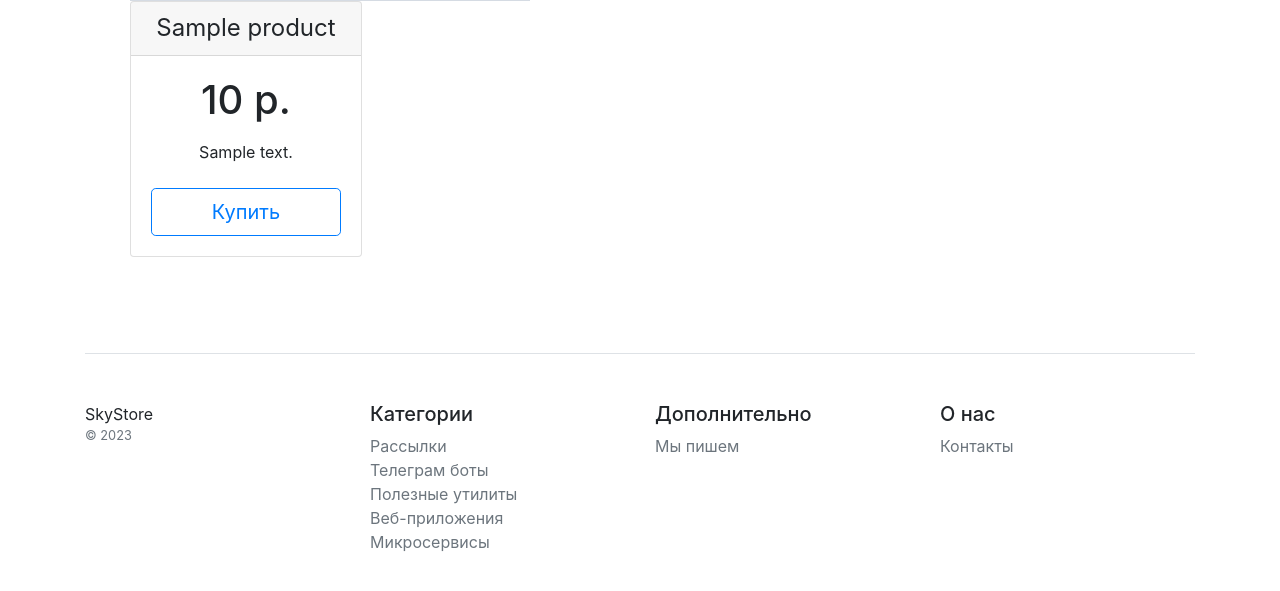
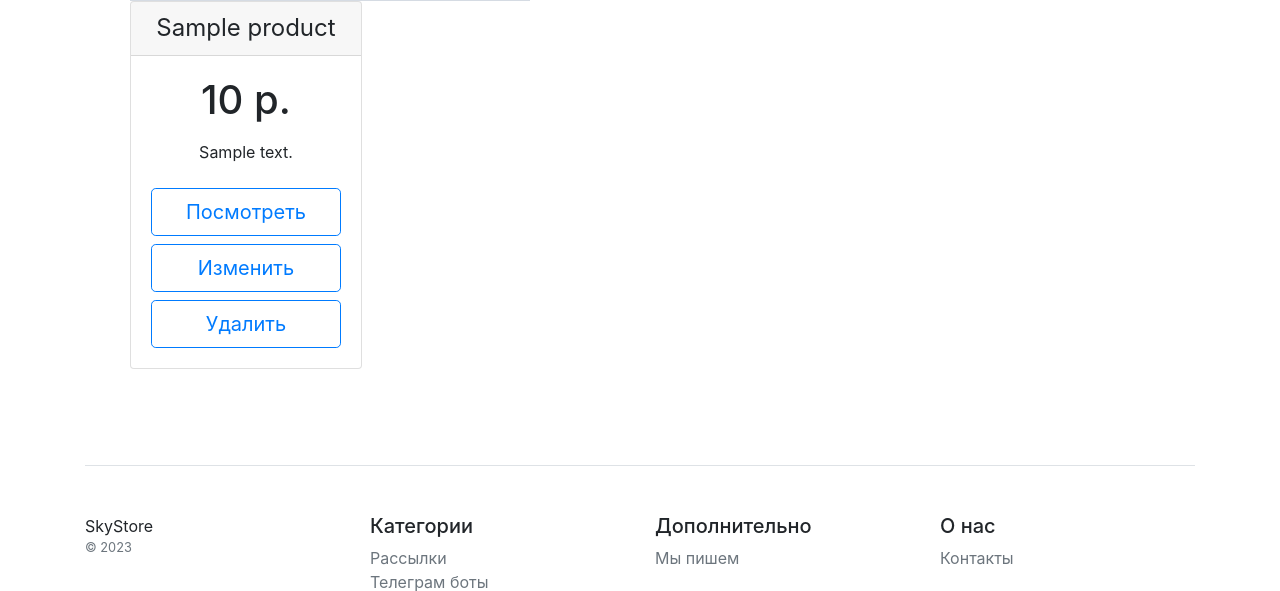
Before and after one commit to klepininalex/django_project, a Django app: template catalog/templates/catalog/product_list.html.html in a window 1280 px wide. Shown: the part 645-1236 px from the top of the page. Before the commit the page ends 1196 px from the top, so only its background shows below. Run offline with Django 4.2, Linux system fonts and the light colour scheme; the template is opened without the code that fills it: values that come from a table or form of the project are taken from there, others are empty; tables that the repository leaves empty hold one stand-in row (values such as "Sample post"); grey boxes marked "Sample" are stand-in pictures; some libraries are stand-ins or nearby versions.

Commit message:
added buttons

```diff
--- a/catalog/templates/catalog/product_list.html.html
+++ b/catalog/templates/catalog/product_list.html.html
@@ -19,7 +19,12 @@
                 <ul class="list-unstyled mt-3 mb-4 text-start m-3">
                     {{ object.product_description|slice:100 }}
                 </ul>
-                <a class="btn btn-lg btn-block btn-outline-primary" href="{% url 'catalog:view_product' object.id %}">Купить</a>
+                <a class="btn btn-lg btn-block btn-outline-primary"
+                   href="{% url 'catalog:view_product' object.pk %}">Посмотреть</a>
+                <a class="btn btn-lg btn-block btn-outline-primary"
+                   href="{% url 'catalog:edit_product' object.pk %}">Изменить</a>
+                <a class="btn btn-lg btn-block btn-outline-primary"
+                   href="{% url 'catalog:delete_product' object.pk %}">Удалить</a>
             </div>
         </div>
     </div>
```
